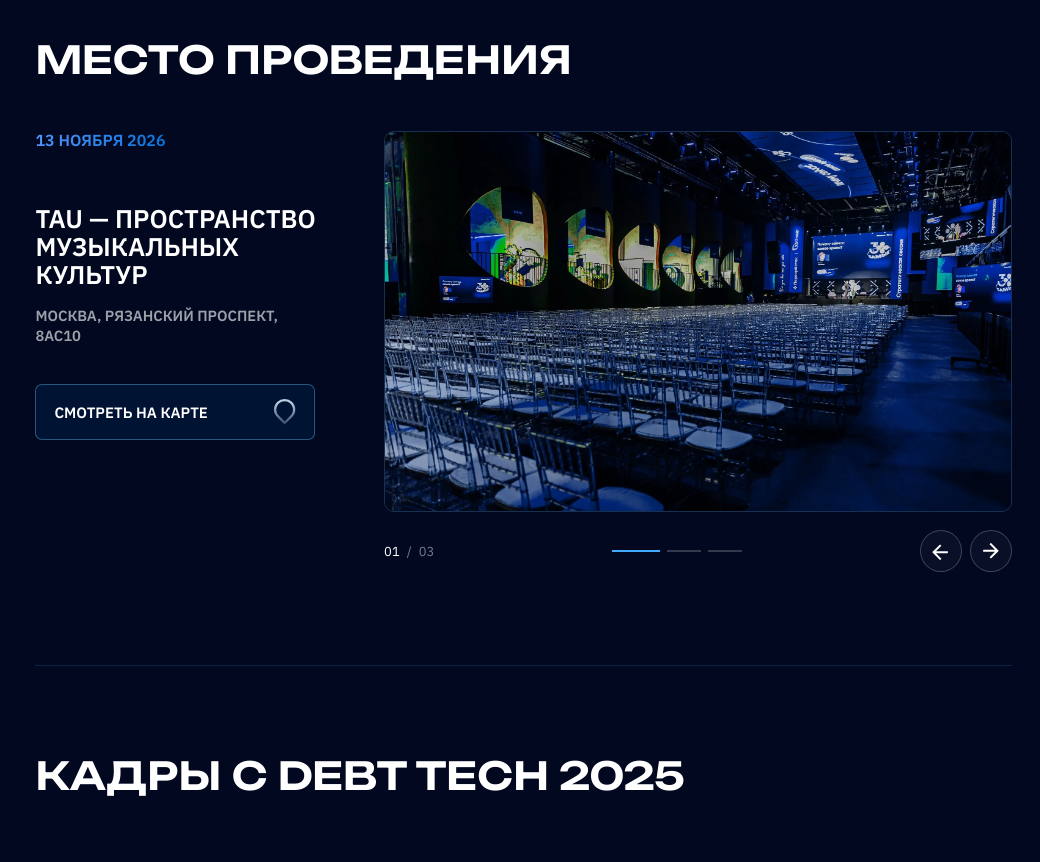
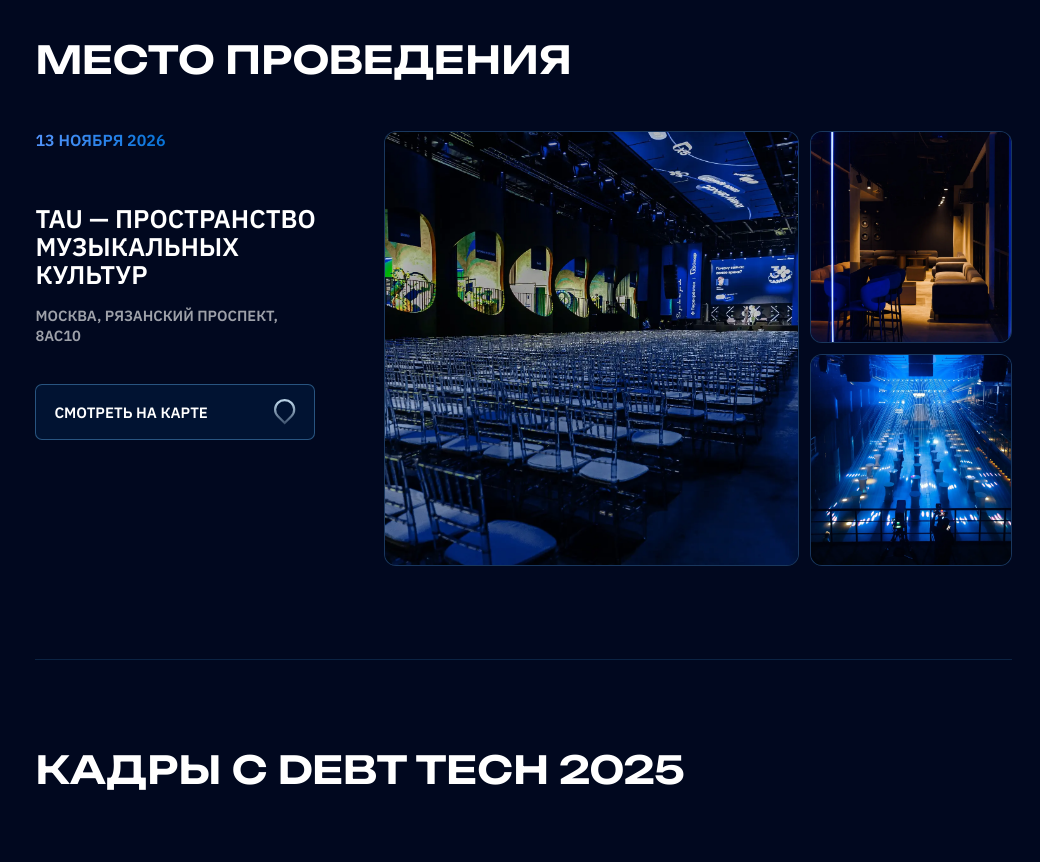
Before and after one commit to IMONsergey/debt-2026-lite, a React (Vite) app: page / in a window 1280 px wide. Shown: the part 960-1822 px from the top of the page, without its empty margins (240-1280 px from the left). Built offline with nearby package versions, Linux system fonts and the light colour scheme.

Commit message:
Показать фотографии площадки плитками

```diff
--- a/src/components/SitePage.jsx
+++ b/src/components/SitePage.jsx
@@ -55,44 +55,10 @@ export function SitePage({ content }) {
 
 function VenueSection({ venue }) {
   const images = venue?.images ?? [];
-  const [activeIndex, setActiveIndex] = useState(0);
-  const viewportRef = useRef(null);
-  const slideRefs = useRef([]);
-  const scrollTimerRef = useRef(null);
-
-  useEffect(() => () => window.clearTimeout(scrollTimerRef.current), []);
 
   if (!venue || images.length === 0) return null;
 
   const routeIsExternal = /^https?:\/\//.test(venue.routeHref ?? '');
-
-  function selectSlide(index) {
-    const nextIndex = (index + images.length) % images.length;
-    setActiveIndex(nextIndex);
-    slideRefs.current[nextIndex]?.scrollIntoView({ behavior: 'smooth', block: 'nearest', inline: 'start' });
-  }
-
-  function handleScroll() {
-    window.clearTimeout(scrollTimerRef.current);
-    scrollTimerRef.current = window.setTimeout(() => {
-      const viewport = viewportRef.current;
-      if (!viewport) return;
-      const firstSlideOffset = slideRefs.current[0]?.offsetLeft ?? 0;
-
-      const nearestIndex = slideRefs.current.reduce((closestIndex, slide, index) => {
-        if (!slide) return closestIndex;
-        const closest = slideRefs.current[closestIndex];
-        if (!closest) return index;
-        const slideOffset = slide.offsetLeft - firstSlideOffset;
-        const closestOffset = closest.offsetLeft - firstSlideOffset;
-        return Math.abs(slideOffset - viewport.scrollLeft) < Math.abs(closestOffset - viewport.scrollLeft)
-          ? index
-          : closestIndex;
-      }, 0);
-
-      setActiveIndex(nearestIndex);
-    }, 80);
-  }
 
   return (
     <section className="venue-section" id="venue" aria-labelledby="venue-title">
@@ -116,48 +82,15 @@ function VenueSection({ venue }) {
           </a>
         </div>
 
-        <div className="venue-slider">
-          <div className="venue-slider__viewport" ref={viewportRef} onScroll={handleScroll}>
-            <div className="venue-slider__track">
+        <div className="venue-bento" aria-label="Фотографии места проведения">
           {images.map((item, index) => (
             <figure
-                  className="venue-slider__slide"
+              className={`venue-bento__tile${index === 0 ? ' venue-bento__tile--primary' : ''}`}
               key={item.image}
-                  ref={(node) => { slideRefs.current[index] = node; }}
             >
               <img src={item.image} alt={item.alt} loading={index === 0 ? 'eager' : 'lazy'} decoding="async" />
             </figure>
           ))}
-            </div>
-          </div>
-
-          <div className="venue-slider__controls">
-            <div className="venue-slider__count" aria-live="polite">
-              <span>{String(activeIndex + 1).padStart(2, '0')}</span>
-              <span>/</span>
-              <span>{String(images.length).padStart(2, '0')}</span>
-            </div>
-            <div className="venue-slider__dots" aria-label="Выбор фотографии">
-              {images.map((item, index) => (
-                <button
-                  className={index === activeIndex ? 'is-active' : ''}
-                  type="button"
-                  key={item.image}
-                  onClick={() => selectSlide(index)}
-                  aria-label={`Показать фотографию ${index + 1}`}
-                  aria-current={index === activeIndex ? 'true' : undefined}
-                />
-              ))}
-            </div>
-            <div className="venue-slider__arrows">
-              <button type="button" onClick={() => selectSlide(activeIndex - 1)} aria-label="Предыдущая фотография">
-                <img className="venue-slider__arrow--previous" src={assetUrl('assets/icons/arrow-up.svg')} alt="" aria-hidden="true" />
-              </button>
-              <button type="button" onClick={() => selectSlide(activeIndex + 1)} aria-label="Следующая фотография">
-                <img className="venue-slider__arrow--next" src={assetUrl('assets/icons/arrow-up.svg')} alt="" aria-hidden="true" />
-              </button>
-            </div>
-          </div>
         </div>
       </div>
     </section>
--- a/src/styles/venue-section.css
+++ b/src/styles/venue-section.css
@@ -102,124 +102,42 @@
   flex: 0 0 auto;
 }
 
-.venue-slider {
+.venue-bento {
+  display: grid;
+  grid-template-columns: minmax(0, 1.48fr) minmax(180px, 0.72fr);
+  grid-template-rows: repeat(2, minmax(0, 1fr));
+  gap: clamp(8px, 0.85vw, 14px);
+  height: clamp(390px, 34vw, 590px);
   min-width: 0;
 }
 
-.venue-slider__viewport {
-  overflow-x: auto;
+.venue-bento__tile {
+  position: relative;
+  min-width: 0;
+  min-height: 0;
+  margin: 0;
+  overflow: hidden;
   border: 1px solid rgba(104, 193, 255, 0.22);
-  border-radius: 10px;
-  scrollbar-width: none;
-  scroll-behavior: smooth;
-  scroll-snap-type: x mandatory;
+  border-radius: 12px;
+  background: #03112f;
+  box-shadow: inset 0 0 30px rgba(35, 132, 255, 0.04);
 }
 
-.venue-slider__viewport::-webkit-scrollbar {
-  display: none;
+.venue-bento__tile--primary {
+  grid-row: 1 / -1;
 }
 
-.venue-slider__track {
-  display: flex;
-}
-
-.venue-slider__slide {
-  position: relative;
-  width: 100%;
-  aspect-ratio: 1.65 / 1;
-  flex: 0 0 100%;
-  margin: 0;
-  overflow: hidden;
-  background: #03112f;
-  scroll-snap-align: start;
-}
-
-.venue-slider__slide img {
+.venue-bento__tile img {
   display: block;
   width: 100%;
   height: 100%;
   object-fit: cover;
+  transition: transform 480ms cubic-bezier(0.22, 1, 0.36, 1), opacity 240ms ease;
 }
 
-.venue-slider__controls {
-  display: grid;
-  grid-template-columns: auto 1fr auto;
-  gap: 24px;
-  align-items: center;
-  margin-top: 18px;
-}
-
-.venue-slider__count {
-  display: flex;
-  gap: 7px;
-  color: rgba(255, 255, 255, 0.48);
-  font-family: 'IBM Plex Sans', Arial, sans-serif;
-  font-size: 13px;
-  font-variant-numeric: tabular-nums;
-}
-
-.venue-slider__count span:first-child {
-  color: #fff;
-}
-
-.venue-slider__dots {
-  display: flex;
-  gap: 7px;
-  justify-content: center;
-}
-
-.venue-slider__dots button {
-  width: 34px;
-  height: 2px;
-  padding: 0;
-  border: 0;
-  background: rgba(255, 255, 255, 0.2);
-  cursor: pointer;
-  transition: background 180ms ease, width 180ms ease;
-}
-
-.venue-slider__dots button.is-active {
-  width: 48px;
-  background: #43abff;
-}
-
-.venue-slider__arrows {
-  display: flex;
-  gap: 8px;
-}
-
-.venue-slider__arrows button {
-  display: grid;
-  width: 42px;
-  height: 42px;
-  place-items: center;
-  padding: 0;
-  border: 1px solid rgba(255, 255, 255, 0.22);
-  border-radius: 50%;
-  background: rgba(255, 255, 255, 0.03);
-  cursor: pointer;
-  transition: border-color 180ms ease, background 180ms ease;
-}
-
-.venue-slider__arrows button:hover,
-.venue-slider__arrows button:focus-visible {
-  border-color: rgba(67, 171, 255, 0.68);
-  background: rgba(67, 171, 255, 0.1);
-  outline: none;
-}
-
-.venue-slider__arrows img {
-  display: block;
-  width: 13px;
-  height: 13px;
-}
-
-.venue-slider__arrow--previous {
-  transform: rotate(-135deg);
-}
-
-.venue-slider__arrow--next {
-  transform: rotate(45deg);
+.venue-bento__tile:hover img {
+  opacity: 0.94;
+  transform: scale(1.025);
 }
 
 @media (max-width: 1180px) {
@@ -290,36 +208,27 @@
     margin-top: 26px;
   }
 
-  .venue-slider__slide {
-    aspect-ratio: 1.2 / 1;
+  .venue-bento {
+    grid-template-columns: repeat(2, minmax(0, 1fr));
+    grid-template-rows: auto auto;
+    gap: 8px;
+    height: auto;
   }
 
-  .venue-slider__controls {
-    grid-template-columns: auto 1fr auto;
-    gap: 14px;
-    margin-top: 14px;
+  .venue-bento__tile {
+    aspect-ratio: 1 / 1;
+    border-radius: 9px;
   }
 
-  .venue-slider__dots {
-    gap: 5px;
-  }
-
-  .venue-slider__dots button {
-    width: 20px;
-  }
-
-  .venue-slider__dots button.is-active {
-    width: 30px;
-  }
-
-  .venue-slider__arrows button {
-    width: 36px;
-    height: 36px;
+  .venue-bento__tile--primary {
+    grid-column: 1 / -1;
+    grid-row: auto;
+    aspect-ratio: 1.65 / 1;
   }
 }
 
 @media (prefers-reduced-motion: reduce) {
-  .venue-slider__viewport {
-    scroll-behavior: auto;
+  .venue-bento__tile img {
+    transition: none;
   }
 }
```
Lines whose indentation alone changed are shown as unchanged.
